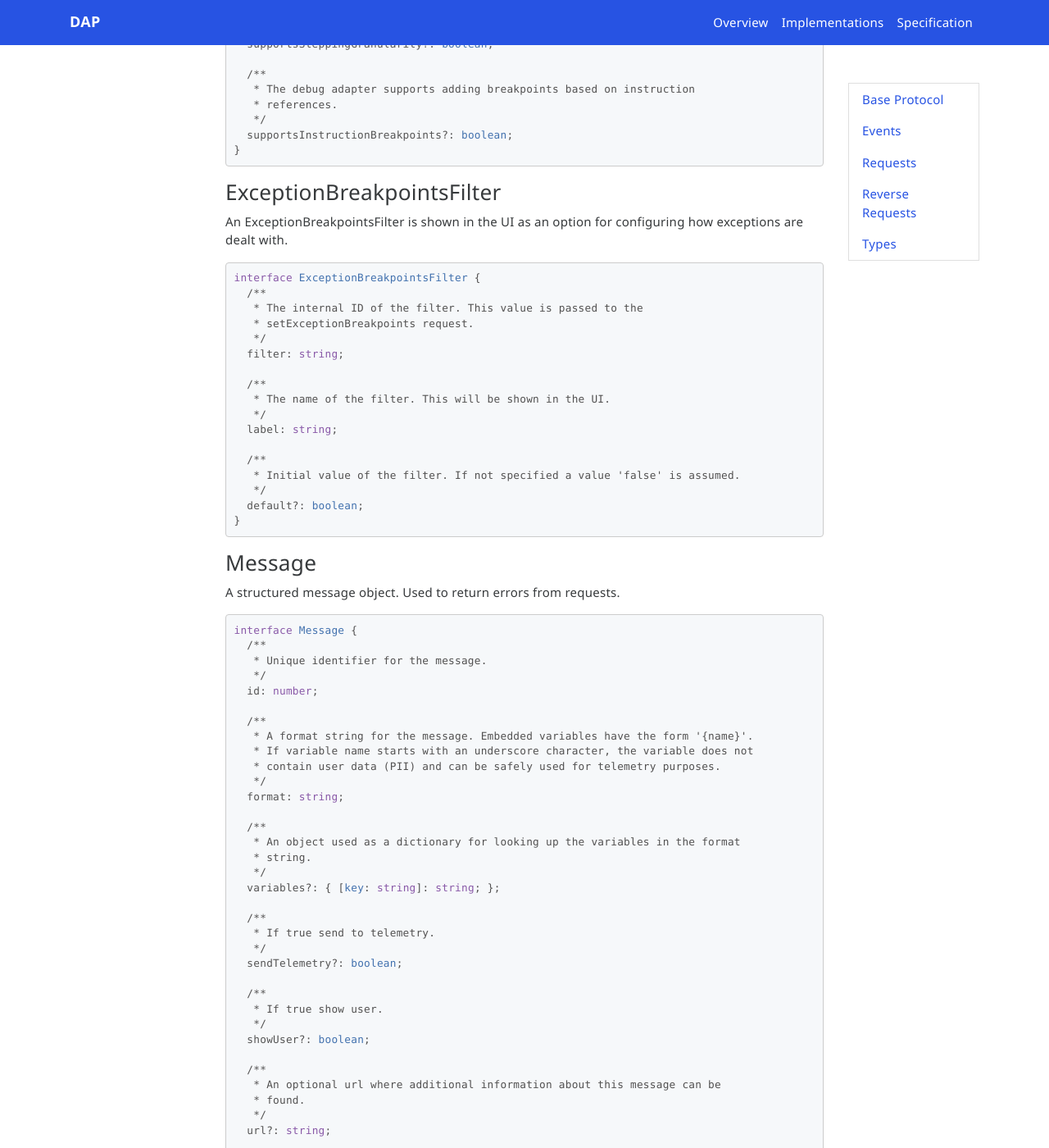
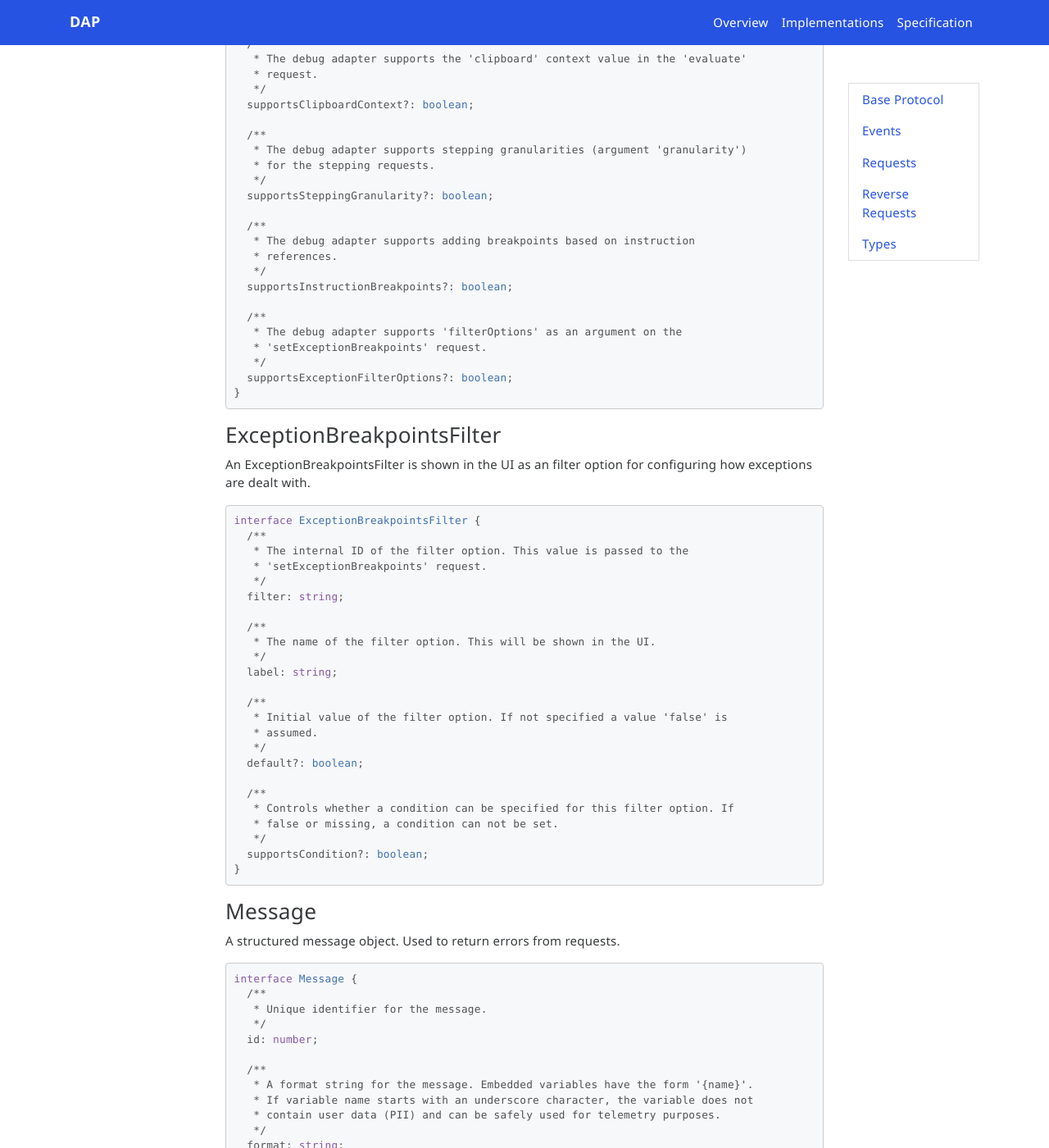
Before and after one commit to microsoft/debug-adapter-protocol, a Jekyll site: the page built from specification.md, in a window 1280 px wide and 1400 px high, scrolled down 56142 px. Shown: the whole window at 82% size. Built offline with Jekyll 4.4.1, drawn with Linux system fonts in a browser that asks for light colours; nearby versions of some CDN libraries; emoji names are drawn with the system emoji font; comment, search, counter and statistics services are not loaded; some of the changed text lies outside the part shown.

Commit message:
add support for conditional exceptions; fixes #137

````diff
--- a/_data/specification-toc.yml
+++ b/_data/specification-toc.yml
@@ -169,6 +169,8 @@
       anchor: Types_ExceptionBreakpointsFilter
     - title: ExceptionDetails
       anchor: Types_ExceptionDetails
+    - title: ExceptionFilterOptions
+      anchor: Types_ExceptionFilterOptions
     - title: ExceptionOptions
       anchor: Types_ExceptionOptions
     - title: ExceptionPathSegment
--- a/specification.md
+++ b/specification.md
@@ -1345,10 +1345,19 @@
 ```typescript
 interface SetExceptionBreakpointsArguments {
   /**
-   * IDs of checked exception options. The set of IDs is returned via the
-   * 'exceptionBreakpointFilters' capability.
+   * Set of exception filters specified by their ID. The set of all possible
+   * exception filters is defined by the 'exceptionBreakpointFilters'
+   * capability.
    */
   filters: string[];
+
+  /**
+   * Set of exception filters and their options. The set of all possible
+   * exception filters is defined by the 'exceptionBreakpointFilters'
+   * capability. This attribute is only honored by a debug adapter if the
+   * capability 'supportsExceptionFilterOptions' is true.
+   */
+  filterOptions?: ExceptionFilterOptions[];
 
   /**
    * Configuration options for selected exceptions.
@@ -2930,7 +2939,8 @@
   supportsEvaluateForHovers?: boolean;
 
   /**
-   * Available filters or options for the setExceptionBreakpoints request.
+   * Available exception filter options for the 'setExceptionBreakpoints'
+   * request.
    */
   exceptionBreakpointFilters?: ExceptionBreakpointsFilter[];
 
@@ -3091,30 +3101,43 @@
    * references.
    */
   supportsInstructionBreakpoints?: boolean;
+
+  /**
+   * The debug adapter supports 'filterOptions' as an argument on the
+   * 'setExceptionBreakpoints' request.
+   */
+  supportsExceptionFilterOptions?: boolean;
 }
 ```
 
 ### <a name="Types_ExceptionBreakpointsFilter" class="anchor"></a>ExceptionBreakpointsFilter
 
-An ExceptionBreakpointsFilter is shown in the UI as an option for configuring how exceptions are dealt with.
+An ExceptionBreakpointsFilter is shown in the UI as an filter option for configuring how exceptions are dealt with.
 
 ```typescript
 interface ExceptionBreakpointsFilter {
   /**
-   * The internal ID of the filter. This value is passed to the
-   * setExceptionBreakpoints request.
+   * The internal ID of the filter option. This value is passed to the
+   * 'setExceptionBreakpoints' request.
    */
   filter: string;
 
   /**
-   * The name of the filter. This will be shown in the UI.
+   * The name of the filter option. This will be shown in the UI.
    */
   label: string;
 
   /**
-   * Initial value of the filter. If not specified a value 'false' is assumed.
+   * Initial value of the filter option. If not specified a value 'false' is
+   * assumed.
    */
   default?: boolean;
+
+  /**
+   * Controls whether a condition can be specified for this filter option. If
+   * false or missing, a condition can not be set.
+   */
+  supportsCondition?: boolean;
 }
 ```
 
@@ -4139,6 +4162,27 @@
 }
 ```
 
+### <a name="Types_ExceptionFilterOptions" class="anchor"></a>ExceptionFilterOptions
+
+An ExceptionFilterOptions is used to specify an exception filter together with a condition for the setExceptionsFilter request.
+
+```typescript
+interface ExceptionFilterOptions {
+  /**
+   * ID of an exception filter returned by the 'exceptionBreakpointFilters'
+   * capability.
+   */
+  filterId: string;
+
+  /**
+   * An optional expression for conditional exceptions.
+   * The exception will break into the debugger if the result of the condition
+   * is true.
+   */
+  condition?: string;
+}
+```
+
 ### <a name="Types_ExceptionOptions" class="anchor"></a>ExceptionOptions
 
 An ExceptionOptions assigns configuration options to a set of exceptions.
````
Also changed, not shown: changelog.md, debugAdapterProtocol.json.
